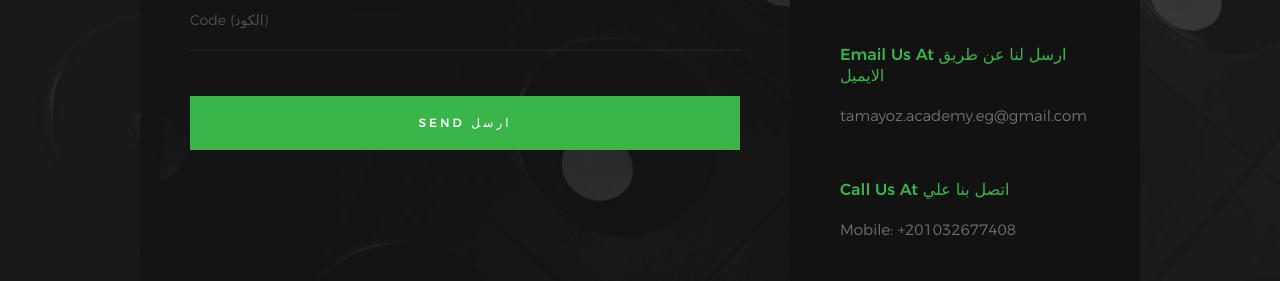
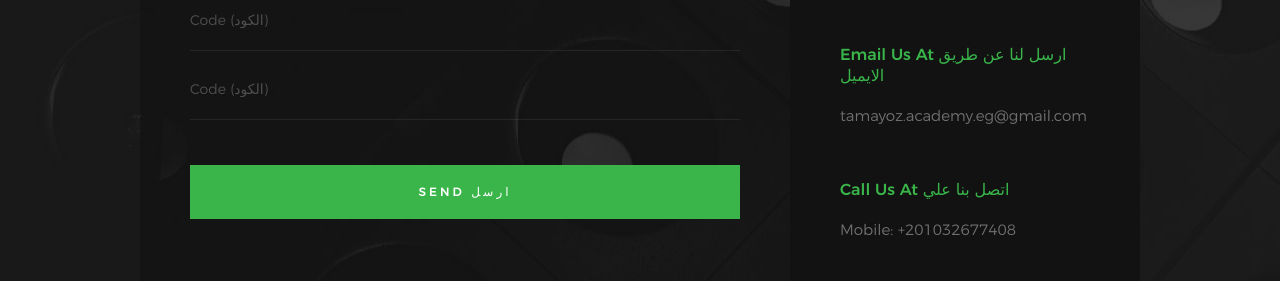
Before and after one commit to TamayozAcademy/TamayozAcademy.github.io, a plain HTML site: page index.html in a window 1280 px wide. Shown: the part 7365-7646 px from the top of the page. Drawn offline with Linux system fonts and the light colour scheme; files whose address does not match are found by name.

Commit message:
Update index.html

```diff
--- a/index.html
+++ b/index.html
@@ -584,6 +584,11 @@
                     </div>
 
 
+			    <div class="form-area">
+                        <input name="entry.1353094089" type="text" id="entry.1353094089" placeholder="Code (الكود)" value="" class="full-width">
+                    </div>
+
+
                     <div class="form-field">
                         <button class="full-width btn--primary">Send ارسل</button>
                         <div class="submit-loader">
```
